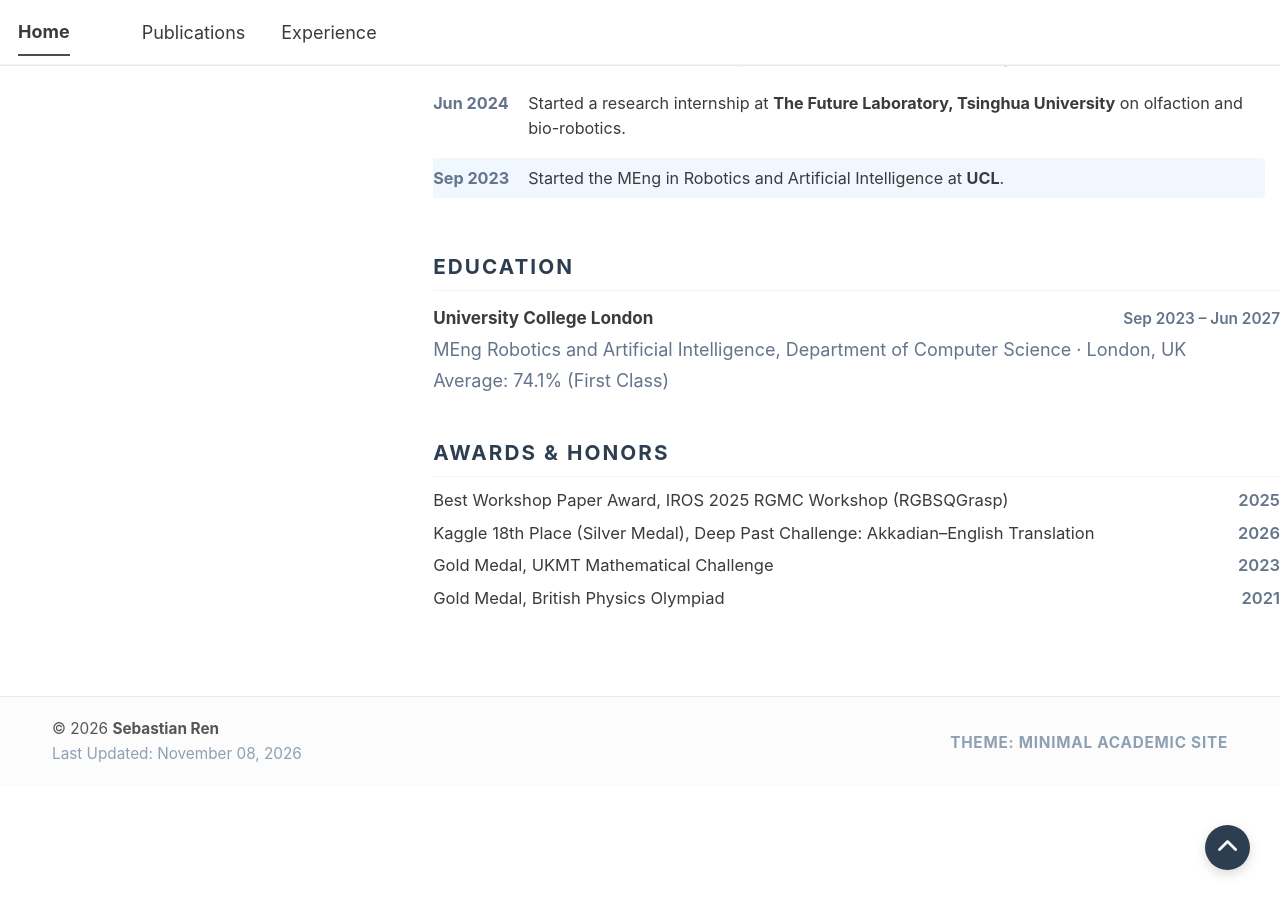
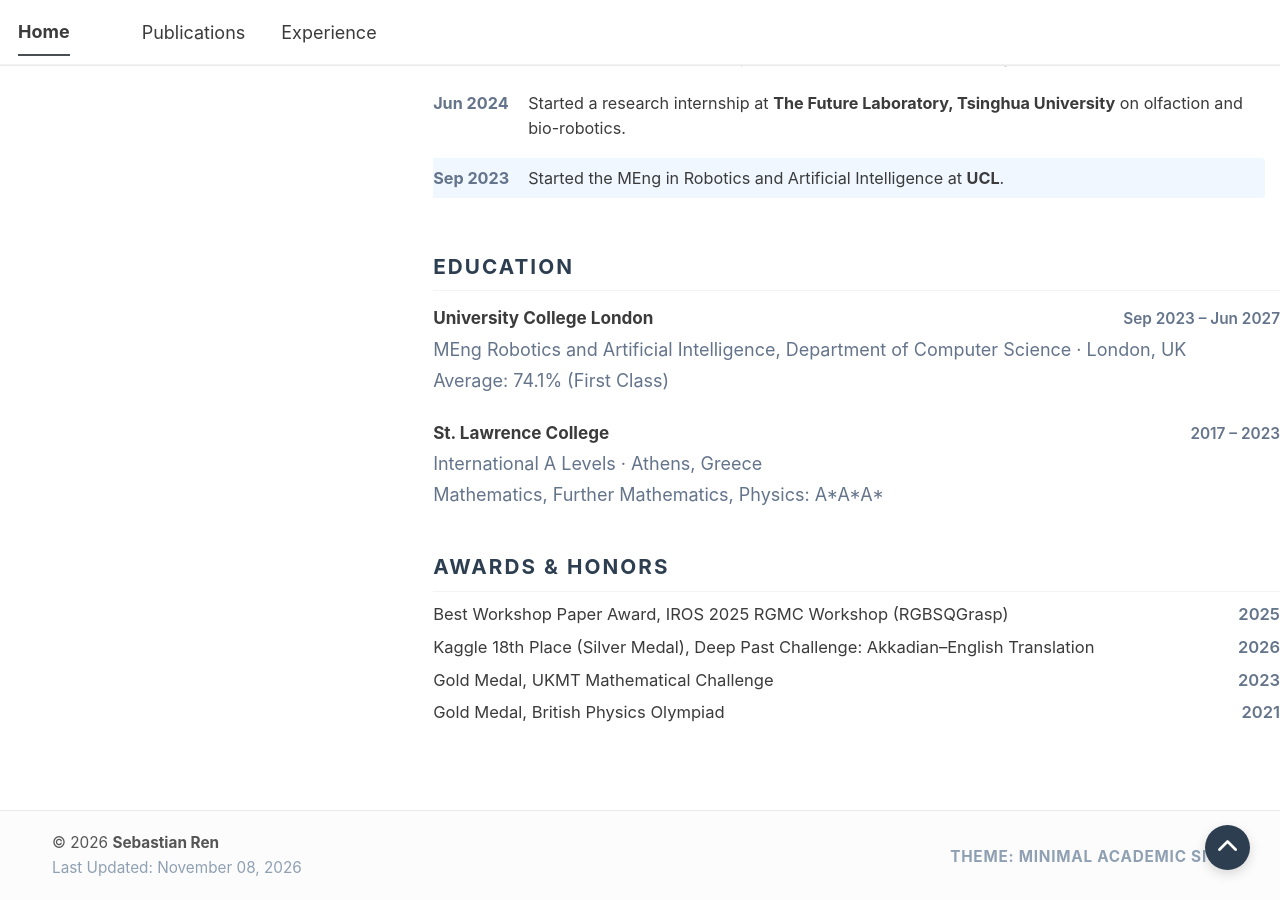
Before and after one commit to TaiE64/TaiE64.github.io, a Jekyll site: the page built from _pages/about.md, in a window 1280 px wide and 900 px high, scrolled down 850 px. Built offline with Jekyll 4.4.1, drawn with Linux system fonts in a browser that asks for light colours; a script bundle is joined from its source files by our own code; library files that are not in the unit come from our copies.

Commit message:
Add St. Lawrence College to Education
Co-Authored-By: Claude Opus 5.5 <noreply@anthropic.com>

```diff
--- a/_pages/about.md
+++ b/_pages/about.md
@@ -248,6 +248,8 @@ redirect_from:
 <h2 class="section-title">Education</h2>
 <div class="cv-row"><strong>University College London</strong><span class="cv-date">Sep 2023 – Jun 2027</span></div>
 <p class="cv-sub">MEng Robotics and Artificial Intelligence, Department of Computer Science · London, UK<br>Average: 74.1% (First Class)</p>
+<div class="cv-row"><strong>St. Lawrence College</strong><span class="cv-date">2017 – 2023</span></div>
+<p class="cv-sub">International A Levels · Athens, Greece<br>Mathematics, Further Mathematics, Physics: A*A*A*</p>
 
 <h2 class="section-title">Awards &amp; Honors</h2>
 <ul class="awards-list">
```
